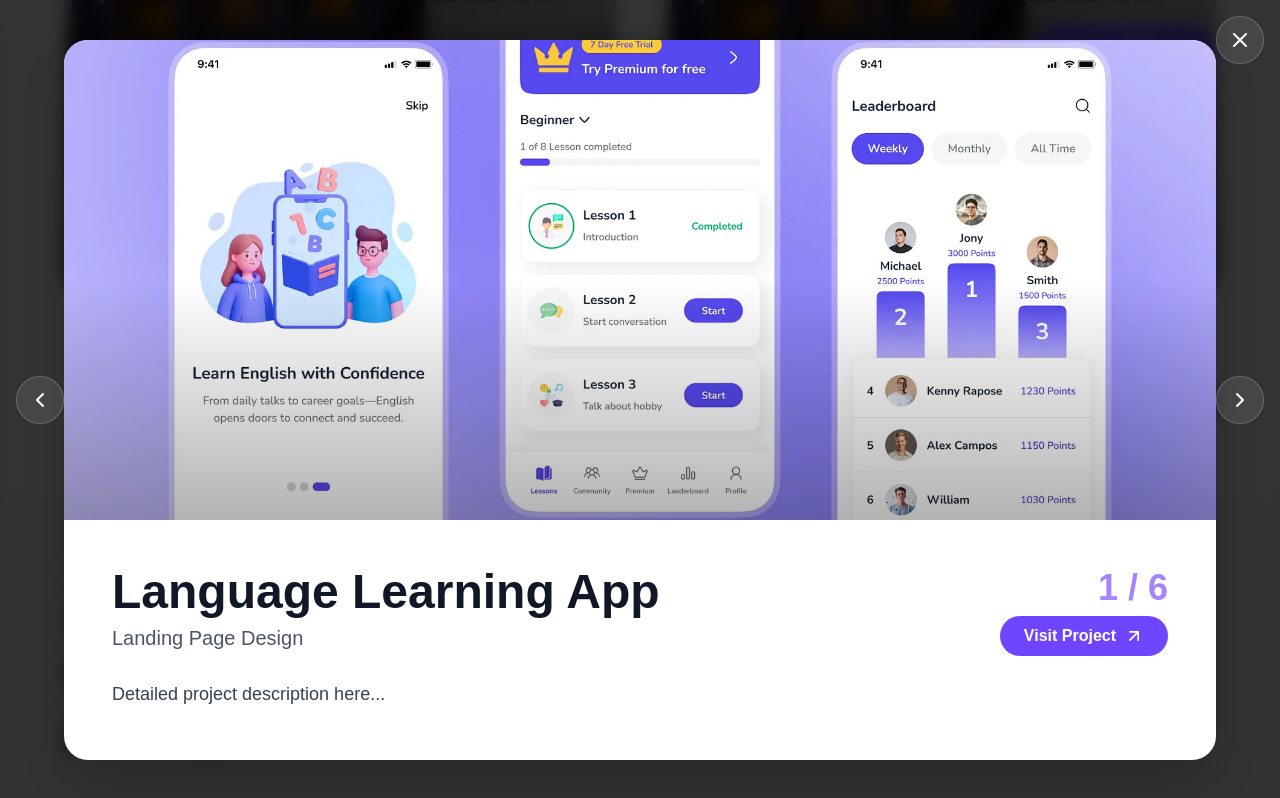
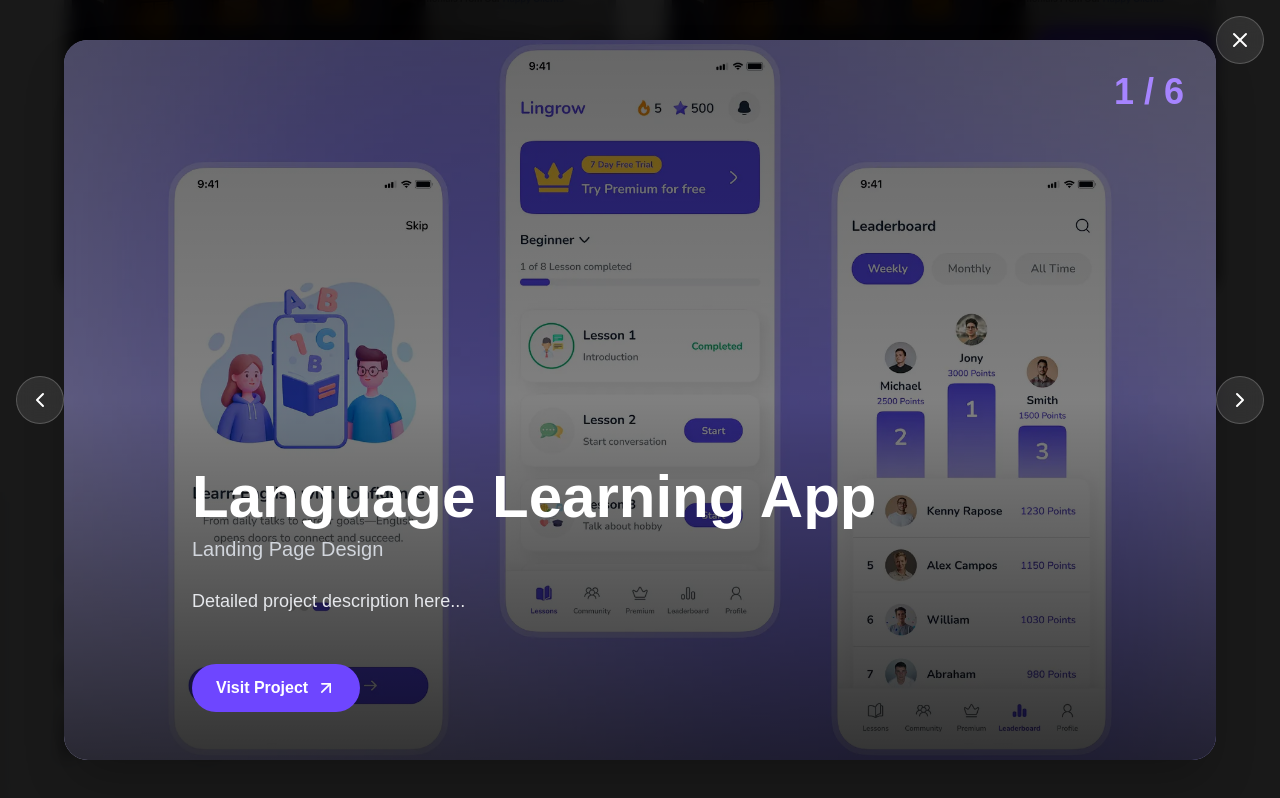
Before and after one commit to jobairalsarkar1/raju-ahmed-portfolio, a Next.js app: page / in a window 1280 px wide. Both pictures are taken after a click on the button "View All My Portfolio Works". Shown: the part 2906-3704 px from the top of the page. Built offline with nearby package versions, Linux system fonts and the light colour scheme.

Commit message:
UI: Projects Section Completed

```diff
--- a/components/Porjects.tsx
+++ b/components/Porjects.tsx
@@ -1,10 +1,9 @@
 "use client";
 
-import { useState } from "react";
+import { useState, useEffect } from "react";
 import { projects } from "@/lib/constants";
 import { ArrowUpRight, ChevronLeft, ChevronRight, X } from "lucide-react";
 
-// Calculate total pages based on projects per page
 const PROJECTS_PER_PAGE = 4;
 const TOTAL_PAGES = Math.ceil(projects.length / PROJECTS_PER_PAGE);
 
@@ -12,6 +11,19 @@ export default function Projects() {
   const [currentPage, setCurrentPage] = useState(1);
   const [isSliderOpen, setIsSliderOpen] = useState(false);
   const [currentProjectIndex, setCurrentProjectIndex] = useState(0);
+  const [isMobile, setIsMobile] = useState(false);
+
+  // Check for mobile on mount and resize
+  useEffect(() => {
+    const checkMobile = () => {
+      setIsMobile(window.innerWidth < 768);
+    };
+
+    checkMobile();
+    window.addEventListener("resize", checkMobile);
+
+    return () => window.removeEventListener("resize", checkMobile);
+  }, []);
 
   // Calculate projects for current page
   const startIndex = (currentPage - 1) * PROJECTS_PER_PAGE;
@@ -69,6 +81,19 @@ export default function Projects() {
     }
   };
 
+  // Prevent body scroll when slider is open
+  useEffect(() => {
+    if (isSliderOpen) {
+      document.body.style.overflow = "hidden";
+    } else {
+      document.body.style.overflow = "unset";
+    }
+
+    return () => {
+      document.body.style.overflow = "unset";
+    };
+  }, [isSliderOpen]);
+
   // Generate pagination numbers
   const getPaginationNumbers = () => {
     const numbers = [];
@@ -120,7 +145,7 @@ export default function Projects() {
 
   return (
     <>
-      <div className="bg-white py-16" onKeyDown={handleKeyDown}>
+      <div className="bg-white py-16" onKeyDown={handleKeyDown} tabIndex={-1}>
         <div className="container mx-auto px-4 lg:px-8 xl:px-16">
           {/* Header */}
           <div className="text-center mb-16">
@@ -150,7 +175,7 @@ export default function Projects() {
                 {/* Bottom Gradient Overlay */}
                 <div
                   className="absolute inset-0 flex flex-col justify-end p-8
-                  bg-gradient-to-t from-black/80 via-black/40 to-transparent"
+                  bg-linear-to-t from-black/80 via-black/40 to-transparent"
                 >
                   <div className="flex items-start justify-between w-full">
                     {/* Text */}
@@ -246,16 +271,21 @@ export default function Projects() {
         <>
           {/* Backdrop */}
           <div
-            className="fixed inset-0 bg-black/80 backdrop-blur-sm z-50"
+            className="fixed inset-0 bg-black/90 backdrop-blur-sm z-50"
             onClick={closeSlider}
           />
 
           {/* Slider Container */}
-          <div className="fixed inset-0 z-50 flex items-center justify-center p-4">
-            {/* Close Button */}
+          <div className="fixed inset-0 z-50 flex items-center justify-center p-2 md:p-4">
+            {/* Close Button - Mobile: bottom center, Desktop: top right */}
             <button
               onClick={closeSlider}
-              className="absolute top-4 right-4 z-50 w-12 h-12 rounded-full bg-white/10 backdrop-blur-md border border-white/20 text-white flex items-center justify-center hover:bg-white/20 transition-all"
+              className={`fixed z-50 w-12 h-12 rounded-full bg-white/10 backdrop-blur-md border border-white/20 text-white flex items-center justify-center hover:bg-white/20 transition-all
+                ${
+                  isMobile
+                    ? "bottom-6 left-1/2 -translate-x-1/2"
+                    : "top-4 right-4"
+                }`}
             >
               <X className="w-6 h-6" />
             </button>
@@ -266,9 +296,14 @@ export default function Projects() {
                 e.stopPropagation();
                 goToPreviousProject();
               }}
-              className="absolute left-4 top-1/2 -translate-y-1/2 z-50 w-12 h-12 rounded-full bg-white/10 backdrop-blur-md border border-white/20 text-white flex items-center justify-center hover:bg-white/20 transition-all"
+              className={`absolute z-50 w-10 h-10 md:w-12 md:h-12 rounded-full bg-white/10 backdrop-blur-md border border-white/20 text-white flex items-center justify-center hover:bg-white/20 transition-all
+                ${
+                  isMobile
+                    ? "left-2 top-1/2 -translate-y-1/2"
+                    : "left-4 top-1/2 -translate-y-1/2"
+                }`}
             >
-              <ChevronLeft className="w-6 h-6" />
+              <ChevronLeft className="w-5 h-5 md:w-6 md:h-6" />
             </button>
 
             <button
@@ -276,44 +311,89 @@ export default function Projects() {
                 e.stopPropagation();
                 goToNextProject();
               }}
-              className="absolute right-4 top-1/2 -translate-y-1/2 z-50 w-12 h-12 rounded-full bg-white/10 backdrop-blur-md border border-white/20 text-white flex items-center justify-center hover:bg-white/20 transition-all"
+              className={`absolute z-50 w-10 h-10 md:w-12 md:h-12 rounded-full bg-white/10 backdrop-blur-md border border-white/20 text-white flex items-center justify-center hover:bg-white/20 transition-all
+                ${
+                  isMobile
+                    ? "right-2 top-1/2 -translate-y-1/2"
+                    : "right-4 top-1/2 -translate-y-1/2"
+                }`}
             >
-              <ChevronRight className="w-6 h-6" />
+              <ChevronRight className="w-5 h-5 md:w-6 md:h-6" />
             </button>
 
-            {/* Project Content */}
+            {/* Project Content - Full background image with overlay */}
             <div
-              className="relative w-full max-w-6xl h-[90vh] bg-white rounded-3xl overflow-hidden shadow-2xl"
+              className="relative w-full h-full md:w-full md:h-[90vh] max-w-6xl rounded-2xl md:rounded-3xl overflow-hidden shadow-2xl"
               onClick={(e) => e.stopPropagation()}
             >
-              {/* Project Image */}
-              <div className="h-2/3 relative">
+              {/* Background Image */}
+              <div className="absolute inset-0">
                 <img
                   src={projects[currentProjectIndex].image}
                   alt={projects[currentProjectIndex].title}
                   className="w-full h-full object-cover"
                 />
 
-                {/* Overlay gradient */}
-                <div className="absolute inset-0 bg-gradient-to-t from-black/30 via-transparent to-transparent" />
+                {/* Dark overlay over entire image */}
+                <div className="absolute inset-0 bg-linear-to-b from-black/70 via-black/60 to-black/80 md:bg-linear-to-b md:from-black/60 md:via-black/50 md:to-black/80" />
               </div>
 
-              {/* Project Details */}
-              <div className="h-1/3 p-8 md:p-12 overflow-y-auto">
-                <div className="w-full">
-                  <div className="w-full flex items-start justify-between mb-6">
+              {/* Content Overlay */}
+              <div className="relative h-full w-full flex flex-col justify-end p-4 md:p-8 lg:p-12">
+                <div className="w-full max-w-4xl mx-auto">
+                  {/* Project counter - Top on mobile, right side on desktop */}
+                  <div
+                    className={`text-2xl md:text-4xl font-extrabold text-violet-400 mb-4 md:mb-0
+                    ${
+                      isMobile
+                        ? "text-center"
+                        : "absolute top-8 right-8 text-right"
+                    }`}
+                  >
+                    {currentProjectIndex + 1} / {projects.length}
+                  </div>
+
+                  {/* Main content area */}
+                  <div className="space-y-4 md:space-y-6">
+                    {/* Title and category */}
                     <div>
-                      <h3 className="text-4xl md:text-5xl font-bold text-gray-900 mb-2">
+                      <h3 className="text-3xl md:text-5xl lg:text-6xl font-bold text-white mb-2">
                         {projects[currentProjectIndex].title}
                       </h3>
-                      <p className="text-xl text-gray-600">
+                      <p className="text-lg md:text-xl text-gray-300">
                         {projects[currentProjectIndex].category}
                       </p>
                     </div>
-                    <div className="text-right">
-                      <div className="text-4xl font-extrabold text-violet-400 mb-2">
-                        {currentProjectIndex + 1} / {projects.length}
+
+                    {/* Description */}
+                    <p className="text-base md:text-lg text-gray-200 leading-relaxed max-w-3xl">
+                      {projects[currentProjectIndex].description ||
+                        "Lorem ipsum dolor sit amet, consectetur adipiscing elit. Sed do eiusmod tempor incididunt ut labore et dolore magna aliqua. Ut enim ad minim veniam."}
+                    </p>
+
+                    {/* Tech Stack (if available) */}
+                    {/* {projects[currentProjectIndex].tech && (
+                      <div className="pt-4">
+                        <h4 className="text-lg md:text-xl font-semibold text-white mb-3">
+                          Technologies Used
+                        </h4>
+                        <div className="flex flex-wrap gap-2 md:gap-3">
+                          {projects[currentProjectIndex].tech?.map(
+                            (tech, index) => (
+                              <span
+                                key={index}
+                                className="px-3 py-1.5 md:px-4 md:py-2 bg-white/10 backdrop-blur-sm text-gray-200 rounded-full text-sm font-medium"
+                              >
+                                {tech}
+                              </span>
+                            )
+                          )}
+                        </div>
                       </div>
+                    )} */}
+
+                    {/* Action buttons */}
+                    <div className="flex flex-col sm:flex-row gap-4 pt-6">
                       <button
                         onClick={() => {
                           window.open(
@@ -321,18 +401,29 @@ export default function Projects() {
                             "_blank"
                           );
                         }}
-                        className="inline-flex items-center gap-2 bg-[#6E46FF] hover:bg-[#6E46FF]/80 text-white font-semibold py-2 px-6 rounded-full"
+                        className="inline-flex items-center justify-center gap-2 bg-[#6E46FF] hover:bg-[#6E46FF]/80 text-white font-semibold py-3 px-6 rounded-full transition-all"
                       >
                         Visit Project
                         <ArrowUpRight className="w-5 h-5" />
                       </button>
+
+                      {/* Mobile pagination dots */}
+                      {isMobile && (
+                        <div className="flex justify-center gap-2 pt-4">
+                          {projects.map((_, index) => (
+                            <div
+                              key={index}
+                              className={`w-2 h-2 rounded-full ${
+                                index === currentProjectIndex
+                                  ? "bg-white"
+                                  : "bg-white/30"
+                              }`}
+                            />
+                          ))}
+                        </div>
+                      )}
                     </div>
                   </div>
-
-                  <p className="text-gray-700 text-lg leading-relaxed">
-                    {projects[currentProjectIndex].description ||
-                      "Lorem ipsum dolor sit amet, consectetur adipiscing elit. Sed do eiusmod tempor incididunt ut labore et dolore magna aliqua. Ut enim ad minim veniam."}
-                  </p>
                 </div>
               </div>
             </div>
--- a/lib/constants.ts
+++ b/lib/constants.ts
@@ -49,6 +49,7 @@ export const projects = [
     category: "Mobile App Design",
     image: "/projects/project-03.png",
     description: "Detailed project description here...",
+    tech: ["React", "TypeScript", "Tailwind CSS"],
     link: "https://project-url.com",
   },
 ];
```
